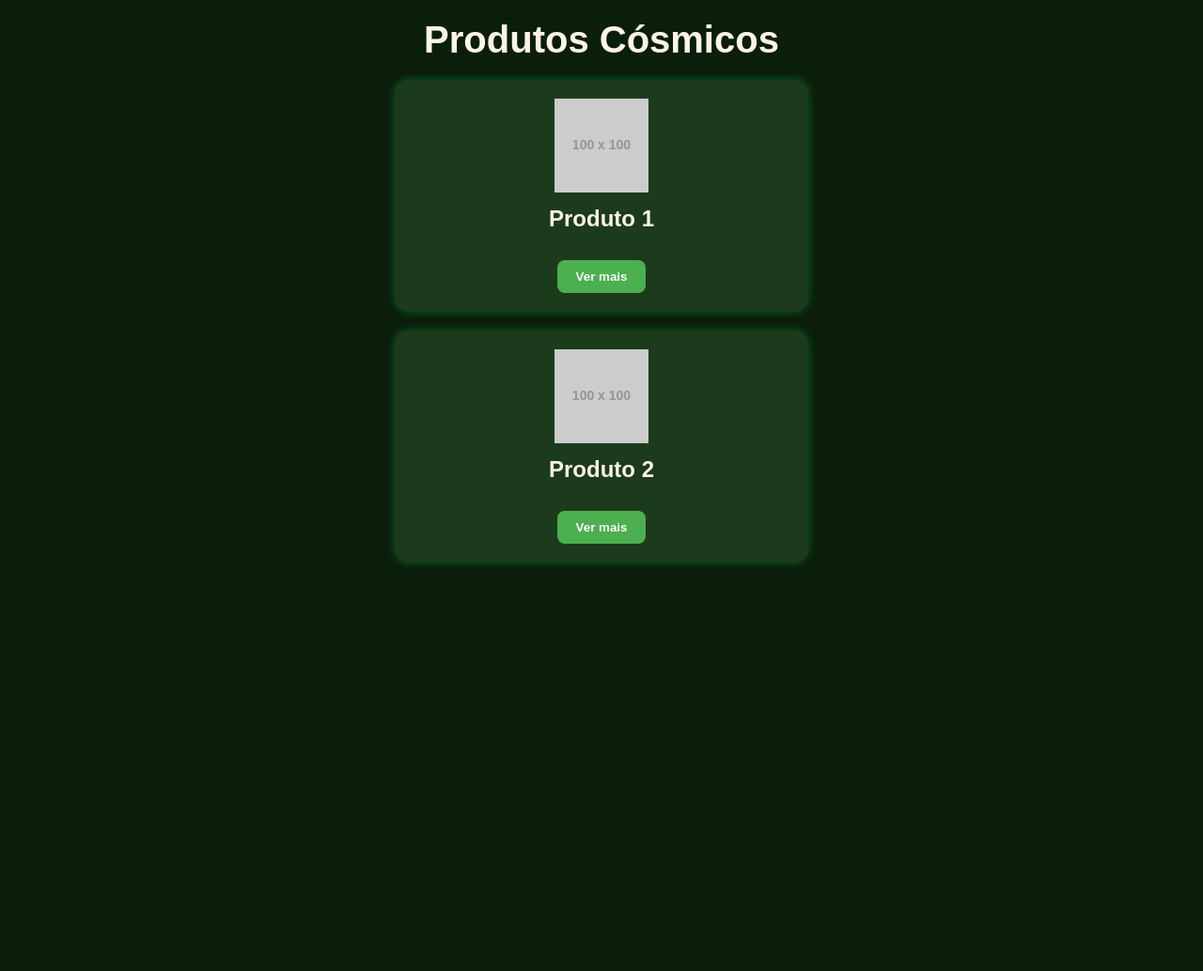
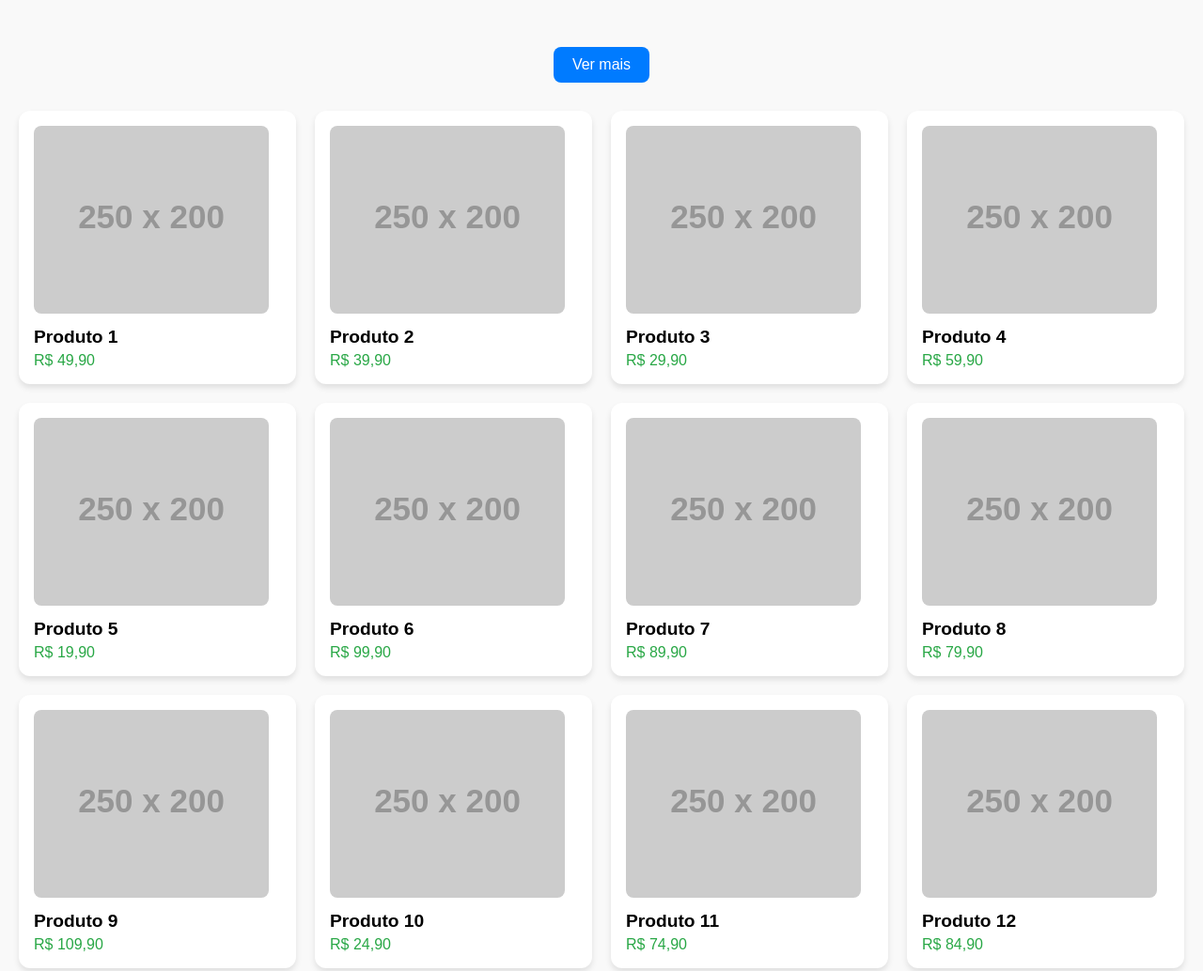
Before and after one commit to edri-dev/C.A.-Shopp, a plain HTML site: page produtos.html in a window 1280 px wide. Shown: the top 1034 px of the page at 94% size. Before the commit the page ends 800 px from the top, so only its background shows below. Drawn offline with Linux system fonts and the light colour scheme; placeholder pictures from the web are drawn by us.

Commit message:
Update produtos.html

```diff
--- a/produtos.html
+++ b/produtos.html
@@ -1,159 +1,158 @@
 <!DOCTYPE html>
-<html lang="pt-BR">
+<html lang="pt-br">
 <head>
   <meta charset="UTF-8" />
   <meta name="viewport" content="width=device-width, initial-scale=1.0"/>
-  <title>Produtos Cósmicos</title>
+  <title>Produtos</title>
   <style>
-    body {
-      margin: 0;
-      font-family: 'Arial', sans-serif;
-      background-color: #0B1D0B; /* Verde musgo escuro */
-      color: #FDF5E6; /* Marfim */
-      text-align: center;
+    html {
+      scroll-behavior: smooth;
     }
 
-    h1 {
-      font-size: 2.5em;
-      margin: 20px 0;
-      color: #FDF5E6;
+    body {
+      font-family: Baskerville old face, sans-serif;
+      margin: 0;
+      padding: 20px;
+      background-color: #f9f9f9;
     }
 
-    .produto {
-      background-color: #1C3B1C;
-      border-radius: 15px;
-      margin: 20px auto;
-      padding: 20px;
-      width: 80%;
-      max-width: 400px;
-      box-shadow: 0 0 10px rgba(0, 255, 100, 0.3);
+    .container {
+      display: grid;
+      grid-template-columns: repeat(auto-fit, minmax(250px, 1fr));
+      gap: 20px;
     }
 
-    .produto img {
-      width: 100px;
-      height: 100px;
-      object-fit: cover;
+    .card {
+      background: white;
+      padding: 16px;
+      border-radius: 12px;
+      box-shadow: 0 4px 6px rgba(0,0,0,0.1);
+      transition: transform 0.2s;
     }
 
-    .produto h2 {
-      margin-top: 10px;
+    .card:hover {
+      transform: translateY(-4px);
     }
 
-    .produto button {
+    .card img {
+      max-width: 100%;
+      border-radius: 8px;
+    }
+
+    .title {
+      font-size: 1.2rem;
       margin-top: 10px;
+      font-weight: bold;
+    }
+
+    .price {
+      color: #28a745;
+      font-size: 1rem;
+      margin-top: 5px;
+    }
+
+    .btn-vermais {
+      display: block;
+      margin: 30px auto;
       padding: 10px 20px;
+      font-size: 1rem;
+      background: #007bff;
+      color: white;
       border: none;
-      background-color: #4CAF50;
-      color: white;
-      font-weight: bold;
       border-radius: 8px;
       cursor: pointer;
+      text-decoration: none;
+      text-align: center;
+      width: fit-content;
     }
 
-    /* Modal */
-    .modal {
-      display: none;
-      position: fixed;
-      z-index: 1000;
-      left: 0;
-      top: 0;
-      width: 100%;
-      height: 100%;
-      overflow: auto;
-      background-color: rgba(0, 0, 0, 0.8);
-    }
-
-    .modal-content {
-      background-color: #2A4A2A;
-      margin: 10% auto;
-      padding: 20px;
-      border-radius: 12px;
-      width: 80%;
-      max-width: 400px;
-      color: #FDF5E6;
-    }
-
-    .modal-content img {
-      width: 100px;
-      height: 100px;
-    }
-
-    .modal-content button {
-      margin: 10px 5px;
-      padding: 10px 15px;
-      background-color: #6EBF6E;
-      border: none;
-      color: white;
-      border-radius: 6px;
-      cursor: pointer;
-    }
-
-    .fechar {
-      float: right;
-      font-size: 1.5em;
-      cursor: pointer;
+    .btn-vermais:hover {
+      background: #0056b3;
     }
   </style>
 </head>
 <body>
-  <h1>Produtos Cósmicos</h1>
 
-  <div class="produto">
-    <img src="https://via.placeholder.com/100" alt="Produto 1">
-    <h2>Produto 1</h2>
-    <button onclick="abrirModal('Produto 1', 'https://via.placeholder.com/100')">Ver mais</button>
-  </div>
+  <a href="#produto15" class="btn-vermais">Ver mais</a>
 
-  <div class="produto">
-    <img src="https://via.placeholder.com/100" alt="Produto 2">
-    <h2>Produto 2</h2>
-    <button onclick="abrirModal('Produto 2', 'https://via.placeholder.com/100')">Ver mais</button>
-  </div>
-
-  <!-- Modal -->
-  <div id="meuModal" class="modal">
-    <div class="modal-content">
-      <span class="fechar" onclick="fecharModal()">&times;</span>
-      <h2 id="modalTitulo">Produto</h2>
-      <img id="modalImagem" src="" alt="Imagem do Produto">
-      <div>
-        <button onclick="comprarAgora()">Comprar</button>
-        <button onclick="adicionarAoCarrinho()">Adicionar ao Carrinho</button>
-      </div>
+  <div class="container">
+    <!-- 15 produtos -->
+    <div class="card" id="produto1">
+      <img src="https://via.placeholder.com/250x200?text=Produto+1" alt="Produto 1">
+      <div class="title">Produto 1</div>
+      <div class="price">R$ 49,90</div>
+    </div>
+    <div class="card" id="produto2">
+      <img src="https://via.placeholder.com/250x200?text=Produto+2" alt="Produto 2">
+      <div class="title">Produto 2</div>
+      <div class="price">R$ 39,90</div>
+    </div>
+    <div class="card" id="produto3">
+      <img src="https://via.placeholder.com/250x200?text=Produto+3" alt="Produto 3">
+      <div class="title">Produto 3</div>
+      <div class="price">R$ 29,90</div>
+    </div>
+    <div class="card" id="produto4">
+      <img src="https://via.placeholder.com/250x200?text=Produto+4" alt="Produto 4">
+      <div class="title">Produto 4</div>
+      <div class="price">R$ 59,90</div>
+    </div>
+    <div class="card" id="produto5">
+      <img src="https://via.placeholder.com/250x200?text=Produto+5" alt="Produto 5">
+      <div class="title">Produto 5</div>
+      <div class="price">R$ 19,90</div>
+    </div>
+    <div class="card" id="produto6">
+      <img src="https://via.placeholder.com/250x200?text=Produto+6" alt="Produto 6">
+      <div class="title">Produto 6</div>
+      <div class="price">R$ 99,90</div>
+    </div>
+    <div class="card" id="produto7">
+      <img src="https://via.placeholder.com/250x200?text=Produto+7" alt="Produto 7">
+      <div class="title">Produto 7</div>
+      <div class="price">R$ 89,90</div>
+    </div>
+    <div class="card" id="produto8">
+      <img src="https://via.placeholder.com/250x200?text=Produto+8" alt="Produto 8">
+      <div class="title">Produto 8</div>
+      <div class="price">R$ 79,90</div>
+    </div>
+    <div class="card" id="produto9">
+      <img src="https://via.placeholder.com/250x200?text=Produto+9" alt="Produto 9">
+      <div class="title">Produto 9</div>
+      <div class="price">R$ 109,90</div>
+    </div>
+    <div class="card" id="produto10">
+      <img src="https://via.placeholder.com/250x200?text=Produto+10" alt="Produto 10">
+      <div class="title">Produto 10</div>
+      <div class="price">R$ 24,90</div>
+    </div>
+    <div class="card" id="produto11">
+      <img src="https://via.placeholder.com/250x200?text=Produto+11" alt="Produto 11">
+      <div class="title">Produto 11</div>
+      <div class="price">R$ 74,90</div>
+    </div>
+    <div class="card" id="produto12">
+      <img src="https://via.placeholder.com/250x200?text=Produto+12" alt="Produto 12">
+      <div class="title">Produto 12</div>
+      <div class="price">R$ 84,90</div>
+    </div>
+    <div class="card" id="produto13">
+      <img src="https://via.placeholder.com/250x200?text=Produto+13" alt="Produto 13">
+      <div class="title">Produto 13</div>
+      <div class="price">R$ 64,90</div>
+    </div>
+    <div class="card" id="produto14">
+      <img src="https://via.placeholder.com/250x200?text=Produto+14" alt="Produto 14">
+      <div class="title">Produto 14</div>
+      <div class="price">R$ 94,90</div>
+    </div>
+    <div class="card" id="produto15">
+      <img src="https://via.placeholder.com/250x200?text=Produto+15" alt="Produto 15">
+      <div class="title">Produto 15</div>
+      <div class="price">R$ 119,90</div>
     </div>
   </div>
 
-  <script>
-    const carrinho = [];
-    let modalProdutoAtual = {};
-
-    function abrirModal(titulo, imagem) {
-      document.getElementById('modalTitulo').innerText = titulo;
-      document.getElementById('modalImagem').src = imagem;
-      document.getElementById('meuModal').style.display = 'block';
-      modalProdutoAtual = { titulo, imagem };
-    }
-
-    function fecharModal() {
-      document.getElementById('meuModal').style.display = 'none';
-    }
-
-    function adicionarAoCarrinho() {
-      carrinho.push(modalProdutoAtual);
-      alert(`${modalProdutoAtual.titulo} foi adicionado ao carrinho!`);
-      console.log("Carrinho:", carrinho);
-    }
-
-    function comprarAgora() {
-      alert(`Compra iniciada para ${modalProdutoAtual.titulo}!\n(Pix ainda tá em fase cósmica...)`);
-    }
-
-    window.onclick = function(event) {
-      const modal = document.getElementById('meuModal');
-      if (event.target === modal) {
-        modal.style.display = 'none';
-      }
-    }
-  </script>
 </body>
 </html>
```
